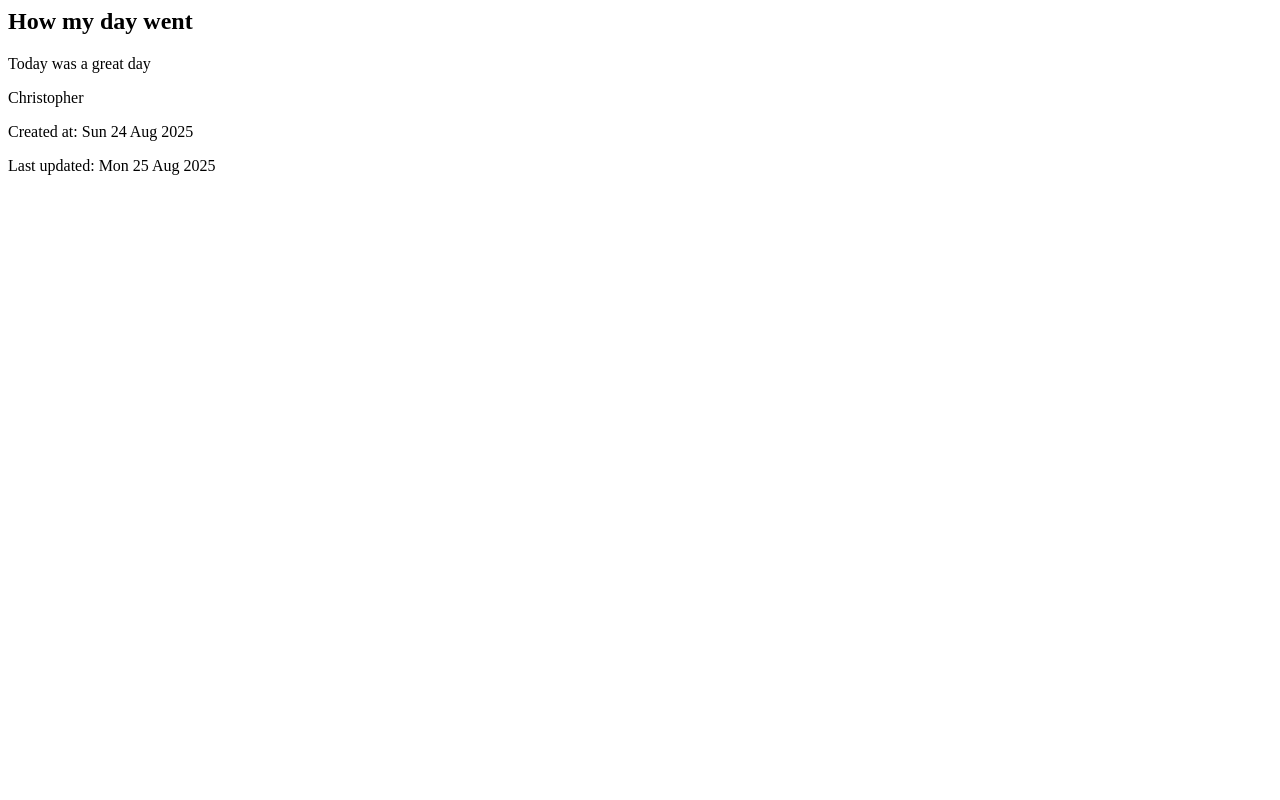
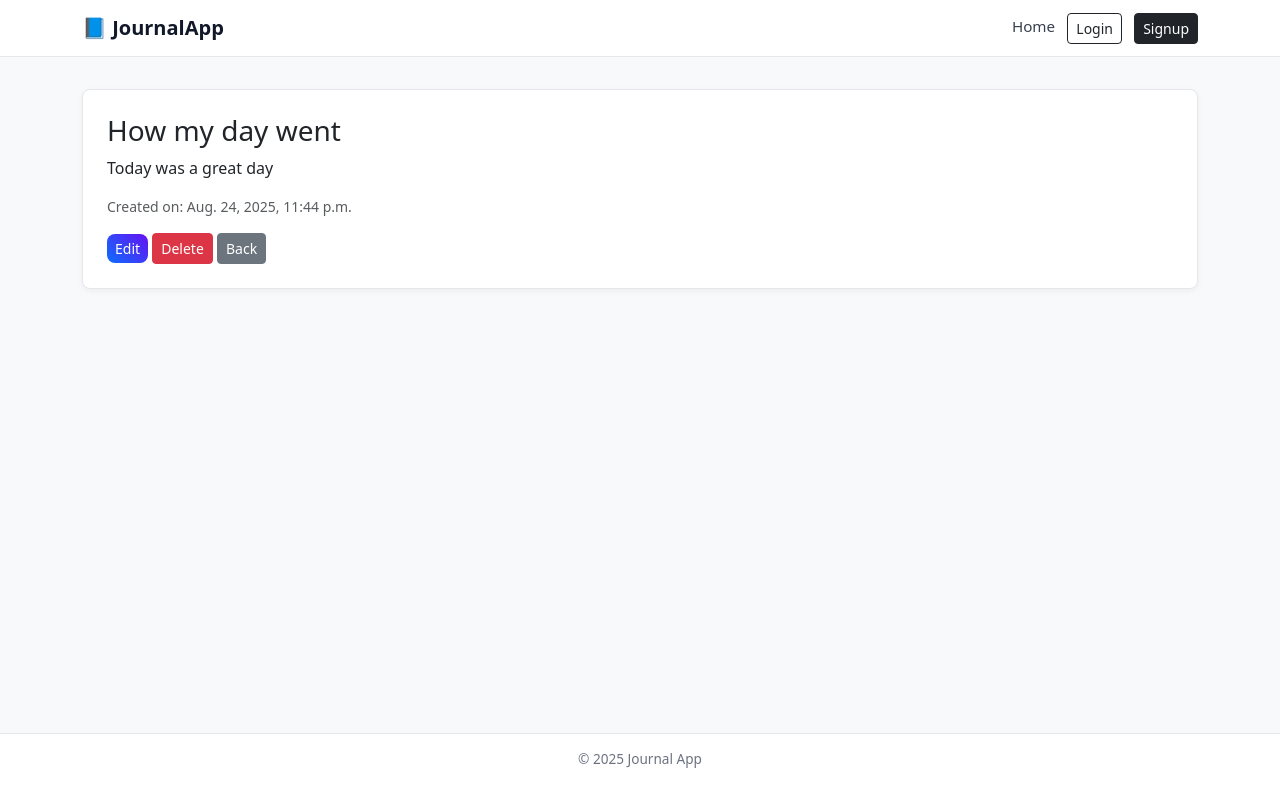
Before and after one commit to Emenike-christopher/Journal_App, a Django app: page /journal/9/ in a window 1280 px wide. Run offline with Django 5.2, Linux system fonts and the light colour scheme; data comes from the database, SQL or seed files in the repository; both versions use the stored data as it was after the commit.

Commit message:
initial commit - Django Journal App

```diff
--- a/journal_app/admin.py
+++ b/journal_app/admin.py
@@ -3,7 +3,7 @@ from.models import journal
 
 @admin.register(journal)
 class journalAdmin(admin.ModelAdmin):
-    list_display = ('title', 'content', 'author', 'created_at', 'updated_at')
+    list_display = ('title', 'author', 'created_at', 'updated_at')
 
     def save_model(self, request, obj, form, change):
         if not change:
--- a/journal_app/form.py
+++ b/journal_app/form.py
@@ -4,4 +4,4 @@ from .models import journal
 class journalCreationForm(forms.ModelForm):
     class Meta:
         model = journal
-        fields = {'title', 'content', 'author',}
+        fields = ('title', 'content', 'author',)
--- /dev/null
+++ b/journal_app/static/journal/css/style.css
@@ -0,0 +1,38 @@
+body {
+    font-family: 'Quicksand', sans-serif;
+    background-color: #121212;
+    color: #eaeaea;
+}
+
+a {
+    text-decoration: none;
+    transition: color 0.3s ease-in-out;
+}
+
+a:hover {
+    color: #0d6efd !important;
+}
+
+.card {
+    background-color: #1e1e1e;
+    border: none;
+    border-radius: 12px;
+    box-shadow: 0px 0px 10px rgba(13, 110, 253, 0.2);
+    padding: 20px;
+    margin-bottom: 20px;
+}
+
+.btn-primary {
+    background: linear-gradient(45deg, #0d6efd, #6610f2);
+    border: none;
+    border-radius: 8px;
+    transition: transform 0.2s;
+}
+
+.btn-primary:hover {
+    transform: scale(1.05);
+}
+
+footer {
+    background: #0d0d0d;
+}
--- /dev/null
+++ b/journal_app/templates/journal/base.html
@@ -0,0 +1,81 @@
+{% load static %}
+<!DOCTYPE html>
+<html lang="en">
+<head>
+    <meta charset="UTF-8">
+    <meta name="viewport" content="width=device-width, initial-scale=1.0">
+    <title>{% block title %}Journal App{% endblock %}</title>
+    <link href="https://cdn.jsdelivr.net/npm/bootstrap@5.3.0/dist/css/bootstrap.min.css" rel="stylesheet">
+    <link rel="stylesheet" href="{% static 'css/style.css' %}">
+    <style>
+        body {
+            background-color: #f8f9fa;
+            font-family: system-ui, -apple-system, "Segoe UI", Roboto, sans-serif;
+            min-height: 100vh;
+            display: flex;
+            flex-direction: column;
+        }
+        nav {
+            background-color: #ffffff;
+            border-bottom: 1px solid #e5e7eb;
+        }
+        nav .navbar-brand {
+            font-weight: 600;
+            font-size: 1.25rem;
+            color: #111827 !important;
+        }
+        nav .nav-link {
+            color: #374151 !important;
+            margin-left: 15px;
+            font-size: 0.95rem;
+        }
+        main.container {
+            flex: 1;
+            padding-top: 2rem;
+        }
+        .card {
+            border-radius: 8px;
+            border: 1px solid #e5e7eb;
+            background: #fff;
+            box-shadow: 0 2px 6px rgba(0,0,0,0.05);
+            margin-bottom: 1rem;
+        }
+        footer {
+            margin-top: auto;
+            padding: 15px;
+            text-align: center;
+            font-size: 0.85rem;
+            color: #6b7280;
+            border-top: 1px solid #e5e7eb;
+            background: #fff;
+        }
+    </style>
+</head>
+<body>
+    <!-- Navbar -->
+    <nav class="navbar navbar-expand-lg">
+        <div class="container">
+            <a class="navbar-brand" href="{% url 'home' %}">📘 JournalApp</a>
+            <div>
+                <a class="nav-link d-inline" href="{% url 'home' %}">Home</a>
+                {% if user.is_authenticated %}
+                    <span class="ms-3">Hello, {{ user.username }}</span>
+                {% else %}
+                    <a class="btn btn-outline-dark btn-sm ms-2" href="{% url 'login' %}">Login</a>
+                    <a class="btn btn-dark btn-sm ms-2" href="{% url 'signup' %}">Signup</a>
+                {% endif %}
+            </div>
+        </div>
+    </nav>
+
+    <!-- Main content -->
+    <main class="container">
+        {% block content %}{% endblock %}
+    </main>
+
+    <!-- Footer -->
+    <footer>
+        <p>© 2025 Journal App</p>
+    </footer>
+</body>
+</html>
--- a/journal_app/templates/journal/detail.html
+++ b/journal_app/templates/journal/detail.html
@@ -1,9 +1,17 @@
+{% extends "journal/base.html" %}
+
+{% block title %}Journal Details{% endblock %}
+
 {% block content %}
-<section>
-<h1>{{ journal.title }}</h1>
-<p>{{ journal.content }}</p>
-<p>{{ journal.author }}</p>
-<p>Created at: {{ journal.created_at | date:'D d M Y' }}</p>
-<p>Last updated: {{ journal.updated_at | date:'D d M Y' }}</p>
-</section>
-{% endblock content %}
+<div class="card p-4">
+    <h3>{{ journal.title }}</h3>
+    <p>{{ journal.content }}</p>
+    <small class="text-muted">Created on: {{ journal.created_at }}</small>
+
+    <div class="mt-3">
+        <a href="{% url 'journal-update' journal.id %}" class="btn btn-sm btn-primary">Edit</a>
+        <a href="{% url 'journal-delete' journal.id %}" class="btn btn-sm btn-danger">Delete</a>
+        <a href="{% url 'home' %}" class="btn btn-sm btn-secondary">Back</a>
+    </div>
+</div>
+{% endblock %}
--- a/journal_app/urls.py
+++ b/journal_app/urls.py
@@ -4,13 +4,13 @@ from .views import (
     journalDetailView,
     journalCreateView,
     journalUpdateView,
-    journalDeleteView,
+    journalDeleteView
 )
 
 urlpatterns = [
     path('', journalView.as_view(), name='home'),
     path('journal/<int:pk>/', journalDetailView.as_view(), name='journal-detail'),
-    path('create/', journalCreateView.as_view(), name='create'),
-    path('update/<int:pk>/', journalUpdateView.as_view(), name='update'),
-    path('delete/<int:pk>/', journalDeleteView.as_view(), name='delete'),
+    path('journal/new/', journalCreateView.as_view(), name='journal-create'),
+    path('journal/<int:pk>/edit/', journalUpdateView.as_view(), name='journal-update'),
+    path('journal/<int:pk>/delete/', journalDeleteView.as_view(), name='journal-delete'),
 ]
```
Also changed, not shown: journal/settings.py (+7 -0 lines), journal_app/templates/journal/create.html (+14 -7 lines), journal_app/templates/journal/delete.html (+15 -8 lines), journal_app/templates/journal/home.html (+27 -7 lines), journal_app/templates/journal/update.html (+14 -7 lines), db.sqlite3, 1 other file.
